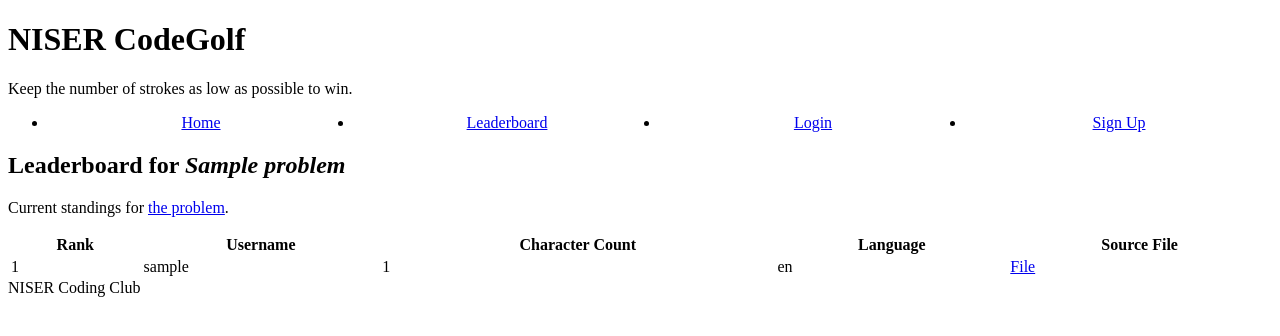
After one commit to sdgniser/golf, a Django app: page /leaderboard/1/ in a window 1280 px wide. The commit adds this page. Shown: the top 336 px of the page. Run offline with Django 3.2, Linux system fonts and the light colour scheme; tables that the repository leaves empty hold one stand-in row (values such as "Sample post").

Commit message:
implemented per-problem leaderboards. minor changes.

```diff
--- a/main/models.py
+++ b/main/models.py
@@ -14,7 +14,8 @@ class Solution(models.Model):
     user = models.ForeignKey(User, on_delete=models.CASCADE)
     lang = models.CharField(max_length=16)
     code = models.FileField(upload_to='code/')
-    is_correct = models.BooleanField(default=None)
+    char_count = models.IntegerField()
+    is_correct = models.BooleanField(default=False)
 
     def __str__(self):
         return str(self.prob) + ' by ' + str(self.user)
--- a/main/static/main/styles/main.css
+++ b/main/static/main/styles/main.css
@@ -7,3 +7,8 @@ nav ul li {
   text-align: center;
   margin: 0 auto;
 }
+
+table#rankings {
+  display: table;
+  width: 100%;
+}
--- a/main/templates/main/base.htm
+++ b/main/templates/main/base.htm
@@ -15,8 +15,9 @@
     <header>
       <h1>NISER CodeGolf</h1>
       {% if user.is_authenticated %}
-      <p>Hello, {{user.username}}!</p>
+      <p>Hello, {{user.username}}! Is your code short enough?</p>
       {% else %}
+      <p>Keep the number of strokes as low as possible to win.</p>
       {% endif %}
 
       <nav>
--- a/main/templates/main/prob.htm
+++ b/main/templates/main/prob.htm
@@ -8,6 +8,9 @@
 <h2>{{ p.title }}</h2>
 
 <p class="markdown">{{ p.text }}</p>
+
+<p><a href="{% url 'leaderboard' p.id %}">Click here</a> for this problem's
+leaderboard</p>
 
 <div>
   {% if user.is_authenticated %}
--- /dev/null
+++ b/main/templates/main/prob_leader.htm
@@ -0,0 +1,34 @@
+{% extends 'main/base.htm' %}
+
+{% block title %}
+Leaderboard for {{ p.title }}
+{% endblock %}
+
+{% block content %}
+
+<h2>Leaderboard for <em>{{ p.title }}</em></h2>
+{% if s_list %}
+<p>Current standings for <a href="{% url 'problem' p.id %}">the
+  problem</a>.</p> <table id="rankings">
+  <tr>
+    <th>Rank</th>
+    <th>Username</th>
+    <th>Character Count</th>
+    <th>Language</th>
+    <th>Source File</th>
+  </tr>
+  {% for s in s_list %}
+  <tr>
+    <td>{{ forloop.counter }}</td>
+    <td>{{ s.user }}</td>
+    <td>{{ s.char_count }}</td>
+    <td>{{ s.lang }}</td>
+    <td><a href="#">File</a></td>
+  </tr>
+  {% endfor %}
+</table>
+{% else %}
+<p>There are no verified solutions to this problem yet.</p>
+{% endif %}
+
+{% endblock %}
--- a/main/urls.py
+++ b/main/urls.py
@@ -8,5 +8,6 @@ urlpatterns = [
     path('login/', auth_views.LoginView.as_view(template_name='main/login.htm')),
     path('signup/', views.SignUp.as_view(), name='signup'),
     path('', include('django.contrib.auth.urls')),
-    path('p/<pid>/', views.problem_view, name='problem')
+    path('p/<pid>/', views.problem_view, name='problem'),
+    path('leaderboard/<pid>/', views.leader_view, name='leaderboard'),
 ]
--- a/main/views.py
+++ b/main/views.py
@@ -22,9 +22,16 @@ def problem_view(request, pid):
     if request.method == 'POST':
         form = SolutionForm(request.POST, request.FILES)
         if form.is_valid():
+            code = form.cleaned_data['code']
+
+            # Logic to count the number of characters in the file
+            codefile = code.read()
+            char_count = len(codefile.decode('utf-8', 'strict'))
+
+            # Creating the Solution object
             Solution.objects.create(prob=prob, user=request.user,
-                    lang=form.cleaned_data['lang'],
-                    code=form.cleaned_data['code'], is_correct=False)
+                    lang=form.cleaned_data['lang'], code=code,
+                    char_count=char_count)
 
             return HttpResponseRedirect(reverse('home'))
 
@@ -32,3 +39,11 @@ def problem_view(request, pid):
         form = SolutionForm()
 
     return render(request, 'main/prob.htm', {'p': prob, 's_form': form,})
+
+def leader_view(request, pid):
+    prob = Problem.objects.get(id=pid)
+    solns = Solution.objects.order_by('char_count').filter(prob__id=pid,
+            is_correct=True)
+
+    return render(request, 'main/prob_leader.htm',
+            {'p': prob, 's_list': solns})
```
Also changed, not shown: main/templates/main/leader.htm (added, +24 -0 lines).
